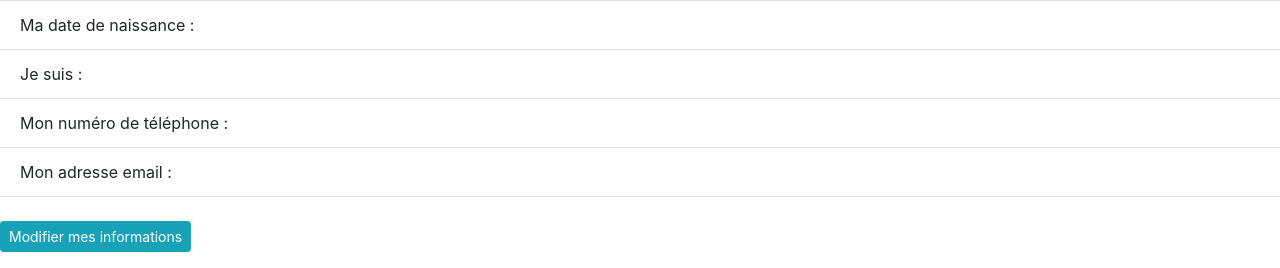
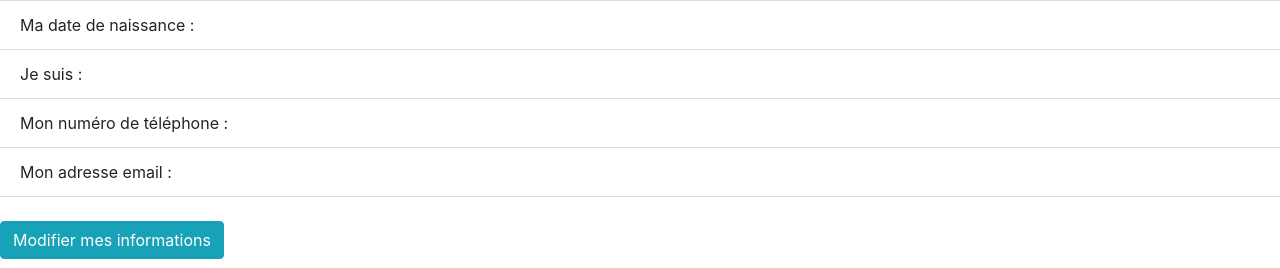
Before and after one commit to NicolasWeinachter/MedFocus, a PHP site: the page made by application/views/user/profile.php in a window 1280 px wide. Shown: the part 531-799 px from the top of the page. Run offline with PHP 8.4, Linux system fonts and the light colour scheme; the template is opened without the code that fills it, so the values that code supplies are empty.

Commit message:
taille bouton modif info

```diff
--- a/application/views/user/profile.php
+++ b/application/views/user/profile.php
@@ -55,7 +55,7 @@
             <li class="list-group-item">Mon adresse email :</li>
         </ul>
         <br>
-        <p><a href="#" class="btn btn-info btn-sm">Modifier mes informations</a></p>
+        <p><a href="#" class="btn btn-info btn-200 btn-center">Modifier mes informations</a></p>
 
         </div>
     </div>
```
